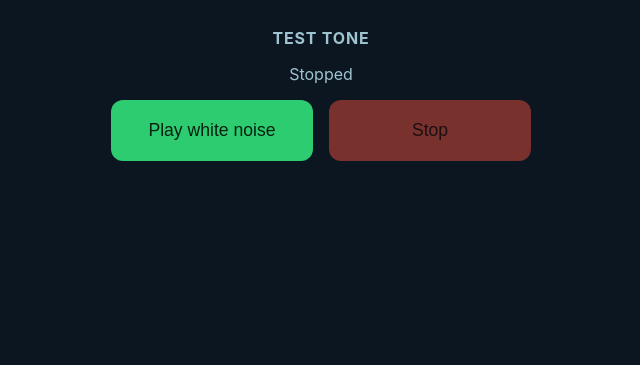
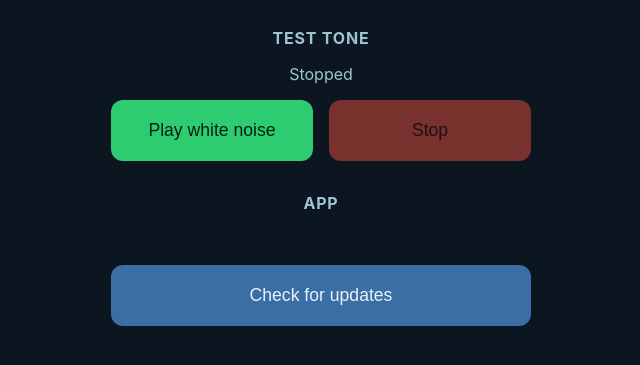
Before and after one commit to CosmicPrankster/ReefRecon_UI, a Flask app: page / in a window 1280 px wide. Shown: the part 243-608 px from the top of the page, without its empty margins (319-959 px from the left). Run offline with Flask 3, Linux system fonts and the light colour scheme; data that the repository does not hold is empty.

Commit message:
Add self-update via git pull, running as a systemd service
Adds a Check for updates button that git pulls this repo and exits
the process; ships deploy/reefrecon-ui.service (Restart=always) so
systemd relaunches it a moment later with the new code. Re-exec'ing
in place was tried and rejected: Werkzeug's listening socket survives
exec() and blocks the new process from rebinding the port.

Co-Authored-By: Claude Sonnet 5 <noreply@anthropic.com>
Claude-Session: https://claude.ai/code/session_017tpCmHAs79vejisY3sKAkq

```diff
--- a/app.py
+++ b/app.py
@@ -1,11 +1,13 @@
 """
 ReefRecon UI - minimal web app for controlling audio on the Pi.
 
-Two independent controls:
+Independent controls:
   - Test tone: runs `aplay` inside the existing reef-recon repo
     (unmodified) as a subprocess, for a quick speaker check.
   - Recording: starts/stops the `reef-recon` systemd service that does
     the actual recording.
+  - Update: `git pull`s this repo and restarts itself, so new code
+    pushed to GitHub can be picked up without SSHing back into the Pi.
 
 Exposed over a small web UI so it can be controlled from a phone
 browser on the same network (e.g. a hotspot), instead of SSHing in.
@@ -19,11 +21,13 @@ from flask import Flask, jsonify, render_template
 
 app = Flask(__name__)
 
+APP_DIR = os.path.dirname(os.path.abspath(__file__))
+
 # Path to the existing reef-recon checkout on the Pi. Override with the
 # REEF_RECON_DIR environment variable if it's not a sibling of this repo.
 REEF_RECON_DIR = os.environ.get(
     "REEF_RECON_DIR",
-    os.path.join(os.path.dirname(os.path.abspath(__file__)), "..", "reef-recon"),
+    os.path.join(APP_DIR, "..", "reef-recon"),
 )
 
 # Equivalent to: cd reef-recon && aplay -D hw:CARD=sndrpihifiberry,DEV=0 tests/example_recordings/white_noise_0dbfs_peak.wav
@@ -161,6 +165,33 @@ def recording_stop():
     return jsonify(active=False)
 
 
+def _restart():
+    # Let the HTTP response for this request go out first, then exit.
+    # Relies on the app being run as a systemd service with
+    # `Restart=always` (see deploy/reefrecon-ui.service) so it comes
+    # back up automatically once the port is free — re-exec'ing in
+    # place isn't safe here since Werkzeug's listening socket survives
+    # exec and blocks the new process from rebinding it.
+    time.sleep(0.5)
+    os._exit(0)
+
+
+@app.route("/api/update", methods=["POST"])
+def update():
+    result = subprocess.run(
+        ["git", "pull", "--ff-only"], cwd=APP_DIR, capture_output=True, text=True,
+    )
+    output = (result.stdout + result.stderr).strip()
+    if result.returncode != 0:
+        return jsonify(error=output or "git pull failed"), 500
+
+    if "Already up to date" in result.stdout:
+        return jsonify(output=output, restarting=False)
+
+    threading.Thread(target=_restart, daemon=True).start()
+    return jsonify(output=output, restarting=True)
+
+
 if __name__ == "__main__":
     # Bind to all interfaces so it's reachable from a phone on the same
     # hotspot network, e.g. http://<pi-ip-address>:5000
--- a/static/app.js
+++ b/static/app.js
@@ -5,6 +5,9 @@ const stopBtn = document.getElementById("stop-btn");
 const recordingStatusEl = document.getElementById("recording-status");
 const recordingStartBtn = document.getElementById("recording-start-btn");
 const recordingStopBtn = document.getElementById("recording-stop-btn");
+
+const updateBtn = document.getElementById("update-btn");
+const updateStatusEl = document.getElementById("update-status");
 
 const errorBanner = document.getElementById("error-banner");
 
@@ -90,6 +93,48 @@ recordingStopBtn.addEventListener("click", () => {
   call("/api/recording/stop", (data) => renderRecording(data.active));
 });
 
+updateBtn.addEventListener("click", async () => {
+  updateBtn.disabled = true;
+  updateStatusEl.textContent = "Checking for updates…";
+  try {
+    const res = await fetch("/api/update", { method: "POST" });
+    const data = await res.json();
+    if (data.error) {
+      showError(data.error);
+      updateStatusEl.textContent = "Update failed";
+      updateBtn.disabled = false;
+      return;
+    }
+    if (data.restarting) {
+      updateStatusEl.textContent = "Updated — restarting…";
+      waitForRestart();
+    } else {
+      updateStatusEl.textContent = "Already up to date";
+      updateBtn.disabled = false;
+    }
+  } catch (err) {
+    showError("Can't reach the Pi");
+    updateBtn.disabled = false;
+  }
+});
+
+function waitForRestart() {
+  const check = async () => {
+    try {
+      const res = await fetch("/api/playback/status");
+      if (res.ok) {
+        updateStatusEl.textContent = "Back online — reloading…";
+        location.reload();
+        return;
+      }
+    } catch (err) {
+      // still restarting, keep polling
+    }
+    setTimeout(check, 1000);
+  };
+  setTimeout(check, 1000);
+}
+
 refreshPlaybackStatus();
 refreshRecordingStatus();
 setInterval(refreshPlaybackStatus, 2000);
--- a/static/style.css
+++ b/static/style.css
@@ -61,6 +61,11 @@ button {
   color: #2b0906;
 }
 
+#update-btn {
+  background: #3a6ea5;
+  color: #eaf1fb;
+}
+
 button:disabled {
   opacity: 0.5;
   cursor: default;
--- a/templates/index.html
+++ b/templates/index.html
@@ -28,6 +28,14 @@
       </div>
     </section>
 
+    <section>
+      <h2>App</h2>
+      <p id="update-status">&nbsp;</p>
+      <div class="buttons">
+        <button id="update-btn">Check for updates</button>
+      </div>
+    </section>
+
     <p id="error-banner" class="error hidden"></p>
   </main>
   <script src="{{ url_for('static', filename='app.js') }}"></script>
```
Also changed, not shown: README.md, 1 other file.
